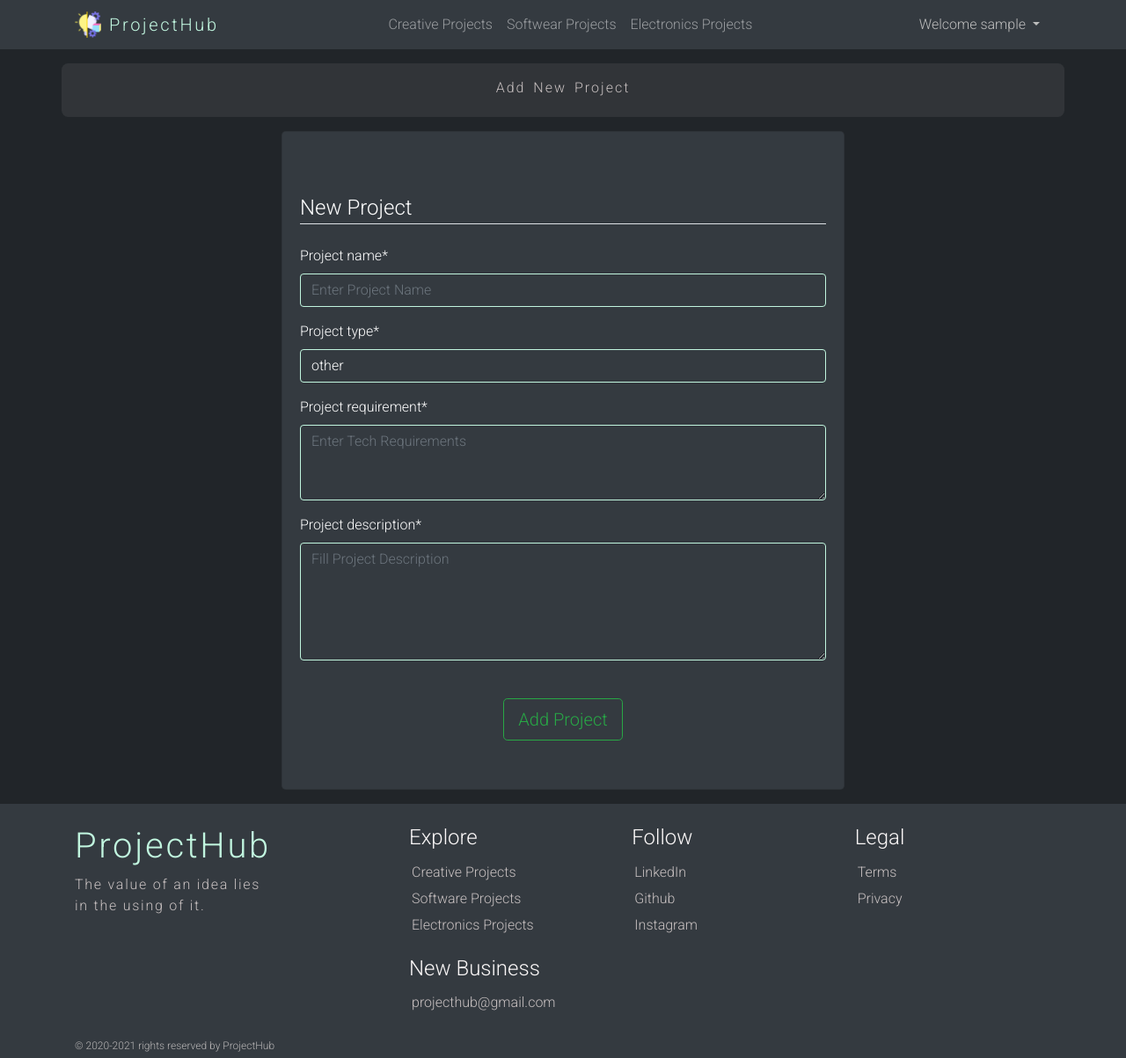
After one commit to ironsubhajit/ProjectO, a Django app: page /projects/add/new/ in a window 1280 px wide. The commit adds this page. Shown: the whole page at 88% size. Run offline with Django 3.2, Linux system fonts and the light colour scheme; the visitor is signed in with stand-in values (Sample User, id 1); some libraries are stand-ins or nearby versions.

Commit message:
add project interface added

```diff
--- /dev/null
+++ b/ProjectO/projects/forms.py
@@ -0,0 +1,63 @@
+from django import forms
+
+from .models import Post
+from django.contrib.auth.models import User
+
+
+class PostForm(forms.ModelForm):
+    """Form to add new project"""
+    class Meta:
+        model = Post
+        fields = (
+            'project_name', 'project_type', 'project_requirement',
+            'project_description'
+        )
+
+    def __init__(self, *args, **kwargs):
+        super().__init__(*args, **kwargs)
+
+        self.fields['project_name'].widget.attrs['class'] = 'bg-dark text-white'
+        self.fields['project_name'].widget.attrs['placeholder'] = 'Enter Project Name'
+
+        self.fields['project_type'].widget.attrs['class'] = 'bg-dark text-white'
+        self.fields['project_type'].widget.attrs['placeholder'] = 'eg. software or creative or electronics'
+
+        self.fields['project_requirement'].widget.attrs['class'] = 'bg-dark text-white'
+        self.fields['project_requirement'].widget.attrs['placeholder'] = 'Enter Tech Requirements'
+        self.fields['project_requirement'].widget.attrs['rows'] = 3
+
+        self.fields['project_description'].widget.attrs['class'] = 'bg-dark text-white'
+        self.fields['project_description'].widget.attrs['placeholder'] = 'Fill Project Description'
+        self.fields['project_description'].widget.attrs['rows'] = 5
+        # self.fields['author'].widget.attrs['class'] = 'bg-dark text-white'
+
+    def project_name_clean(self):
+        project_name = self.cleaned_data.get('project_name').lower()
+        return project_name
+
+    def project_type_clean(self):
+        project_type = self.cleaned_data.get('project_type').lower()
+        type_choice = ['software', 'creative', 'electronics']
+        if project_type not in type_choice:
+            project_type = "other"
+        return project_type
+
+    def project_requirement_clean(self):
+        project_requirement = self.cleaned_data('project_requirement').lower()
+        return project_requirement
+
+    def project_description_clean(self):
+        project_description = self.cleaned_data('project_description').lower()
+        return project_description
+
+    # def save(self, commit=False):
+    #     user = User
+    #     post = Post(
+    #         project_name=self.cleaned_data['project_name'],
+    #         project_type=self.cleaned_data['project_type'],
+    #         project_requirement=self.cleaned_data['project_requirement'],
+    #         project_description=self.cleaned_data['project_description'],
+    #         author=self.request.user,
+    #     )
+    #     post.save(commit=True)
+    #     return post
--- a/ProjectO/projects/templates/projects/_projects_base_template.html
+++ b/ProjectO/projects/templates/projects/_projects_base_template.html
@@ -3,7 +3,6 @@
 <!-- css -->
 {% block css_link %}
 <link rel="stylesheet" href="{% static 'ProjectO/css/projecto-master.css' %}" />
-<link rel="stylesheet" href="{% static 'projects/css/projects_app_style.css' %}">
 {% endblock %}
 
 <!-- body content -->
--- /dev/null
+++ b/ProjectO/projects/templates/projects/add_project_page.html
@@ -0,0 +1,35 @@
+{% extends "projects/_projects_base_template.html" %} {% load static %}
+{% load crispy_forms_tags %}
+
+
+<!-- css -->
+{% block css_link %}
+<link rel="stylesheet" href="{% static 'ProjectO/css/projecto-master.css' %}" />
+<link rel="stylesheet" href="{% static 'projects/css/add_new_project_form.css' %}" />
+{% endblock %}
+
+<!-- body content -->
+{% block content %}
+<div>
+  <section class="container container-fluid projecthub-intro">
+    <div class="introduction">
+      <p class="my-0">{{ "add new project"|title }}</p>
+    </div>
+  </section>
+</div>
+<div class="card_form" style="display: flex; align-items: center;">
+  <form class="mx-auto my-auto w-50" method="POST" enctype="multipart/form-data">
+    {% csrf_token %}
+    <div class="card rounded-lg text-white bg-dark w-100 form-group pt-5 pb-5">
+      <div class="card-body">
+        <legend class="border-bottom mb-4 card-title">{{ "new project"|title }}</legend>
+        {{ form|crispy }}
+      </div>
+      <div class="btn">
+        <button type="submit" class="btn btn-lg btn-outline-success">Add Project</button>
+      </div>
+    </div>
+  </form>
+</div>
+
+{% endblock %}
--- a/ProjectO/projects/urls.py
+++ b/ProjectO/projects/urls.py
@@ -8,7 +8,17 @@ from . import (
 app_name = 'projects'
 
 urlpatterns = [
-    path('creative-projects/', project_views.creative_projects, name='creative_projects'),
-    path('electronics-projects/', project_views.electronics_projects, name='electronics_projects'),
-    path('software-projects/', project_views.software_projects, name='software_projects'),
+    path('creative-projects/', project_views.creative_projects,
+         name='creative_projects'),
+    path('electronics-projects/', project_views.electronics_projects,
+         name='electronics_projects'),
+    path('software-projects/', project_views.software_projects,
+         name='software_projects'),
+    path('add/new/',
+         project_views.AddProjectView.as_view(
+             template_name='projects/add_project_page.html'
+         ),
+         name='add_new_project'
+         )
+    # path('/detail')
 ]
--- a/ProjectO/projects/views.py
+++ b/ProjectO/projects/views.py
@@ -1,6 +1,12 @@
-from django.shortcuts import render
+from django.contrib.auth.decorators import login_required
+from django.shortcuts import render, HttpResponseRedirect
+from django.contrib.auth.mixins import LoginRequiredMixin
+from django.utils.decorators import method_decorator
+
+from django.views.generic import (CreateView, DetailView)
 
 from .models import Post
+from .forms import PostForm
 
 
 def creative_projects(request):
@@ -31,3 +37,25 @@ def software_projects(request):
     }
 
     return render(request, 'projects/software_projects.html', context=context)
+
+
+class PostDetailView(DetailView):
+    model = Post
+
+
+class AddProjectView(LoginRequiredMixin, CreateView):
+    login_url = '/accounts/login'
+    redirect_field_name = '/accounts/profile/'
+
+    form_class = PostForm
+    model = Post
+
+    @method_decorator(login_required)
+    def dispatch(self, *args, **kwargs):
+        return super(AddProjectView, self).dispatch(*args, **kwargs)
+
+    def form_valid(self, form):
+        obj = form.save(commit=False)
+        obj.author = self.request.user
+        obj.save()
+        return HttpResponseRedirect(self.redirect_field_name)
--- /dev/null
+++ b/ProjectO/static/projects/css/add_new_project_form.css
@@ -0,0 +1,6 @@
+.form-control{
+    border-color: #c1f6df;
+}
+.form-control:focus{
+    border-color: #c1f6df;
+}
--- a/ProjectO/templates/ProjectO/_navbar.html
+++ b/ProjectO/templates/ProjectO/_navbar.html
@@ -40,6 +40,10 @@
                             <a class="dropdown__link" href="{% url 'accounts:update_profile' %}">Edit Profile
                             </a>
                         </li>
+                        <li class="dropdown-item">
+                            <a class="dropdown__link" href="{% url 'projects:add_new_project' %}">Add Project
+                            </a>
+                        </li>
                         {% if user.is_superuser %}
                         <li class="dropdown-item">
                             <a class="dropdown__link" href="{% url 'admin:index' %}">Admin Panel
```
